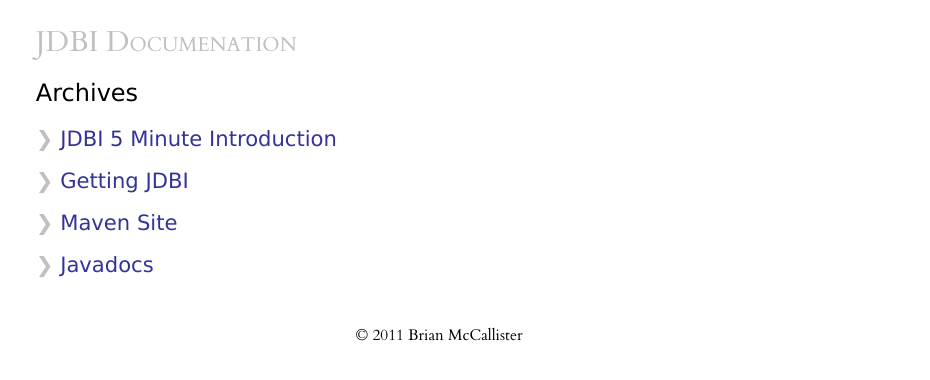
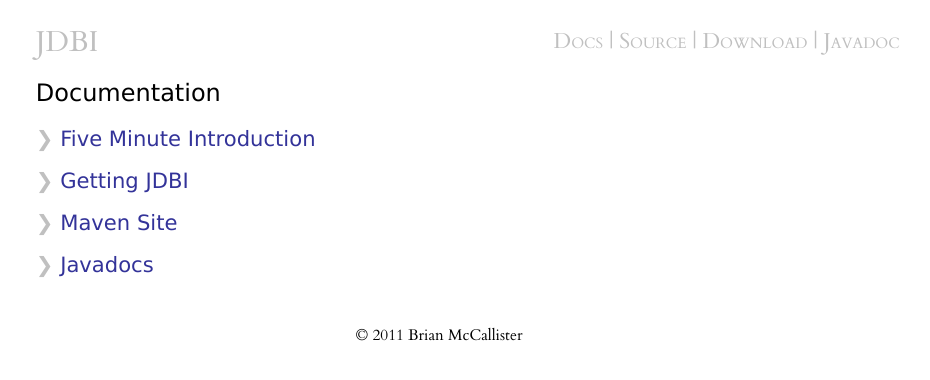
Before and after one commit to jdbi/jdbi-docs, a Jekyll site: the page built from archive.html, in a window 1280 px wide. Shown: the top 380 px of the page, without its empty margins (201-1131 px from the left). Built offline with Jekyll 4.4.1, drawn with Linux system fonts in a browser that asks for light colours.

Commit message:
clean up site, add nav links

```diff
--- a/_layouts/default.html
+++ b/_layouts/default.html
@@ -17,7 +17,13 @@
   <div id="site">
     <div id="header">
       <h1>
-	<a href="/">JDBI Documenation</a>
+	<a href="/">JDBI</a>
+        <span id="navigation">
+          <a href="/archive.html">Docs</a> |
+          <a href="http://github.com/brianm/jdbi/">Source</a> |
+          <a href="/getting_jdbi/">Download</a> |
+          <a href="/maven_site/apidocs">Javadoc</a>
+        </span>
       </h1>
     </div>
     <div id="content">
--- a/_posts/1000-1-1-five_minute_intro.md
+++ b/_posts/1000-1-1-five_minute_intro.md
@@ -1,6 +1,6 @@
 ---
 layout: post
-title: JDBI 5 Minute Introduction
+title: Five Minute Introduction
 ---
 
 [JDBI](http://jdbi.org/) is a SQL convenience library for Java. It attempts to expose relational database access in idiommatic Java, using collections, beans, and so on, while maintaining the same level of detail as JDBC. It exposes two different style APIs, a fluent style and a sql object style.
--- a/archive.html
+++ b/archive.html
@@ -4,7 +4,7 @@
 section: blog
 ---
 <div id="page">
-    <h1>Archives</h1>
+    <h1>Documentation</h1>
 {% for post in site.posts %}
 <h2 class="emphnext">
   <a href="{{ post.url }}">{{ post.title }}</a>
--- a/css/screen.css
+++ b/css/screen.css
@@ -60,6 +60,15 @@
 }
 
 sup { line-height: 1ex; }
+
+#navigation {
+    float: right;
+    font-size: .75em;
+}
+
+#navigation a {
+    color: darkgray;
+}
 
 #site {
 	max-width: 48em;
```
